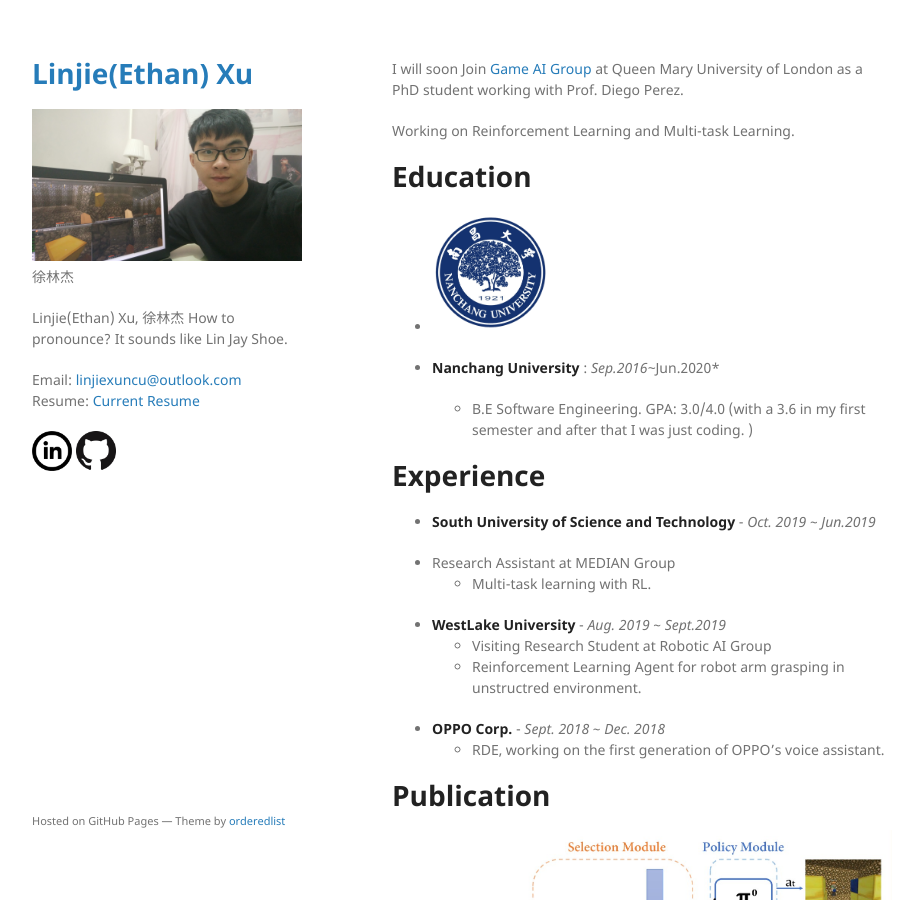
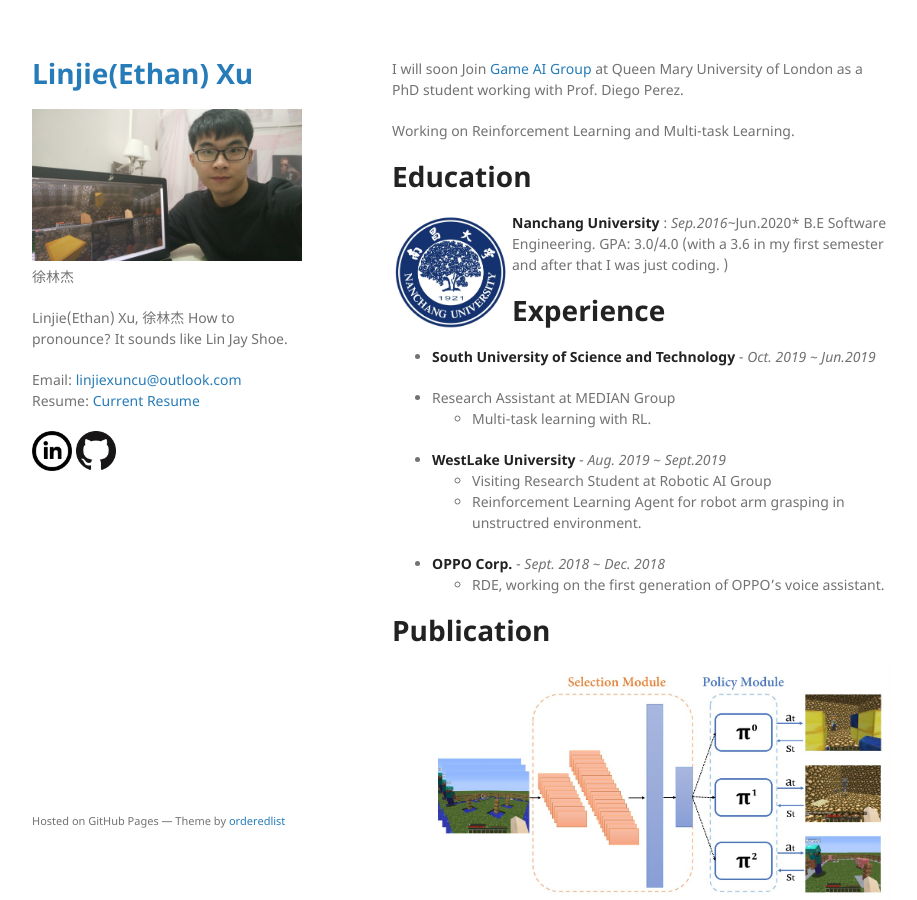
Before and after one commit to egg-west/egg-west.github.io, a Jekyll site: the page built from index.md, in a window 1280 px wide and 900 px high. Shown: the whole window, without its empty margins (178-1095 px from the left). Built offline with Jekyll 4.4.1, drawn with Linux system fonts in a browser that asks for light colours; our own code applies the rules of GitHub Pages for plain Markdown files.

Commit message:
tune algnment

```diff
--- a/index.md
+++ b/index.md
@@ -5,10 +5,8 @@ Working on Reinforcement Learning and Multi-task Learning.
 
 
 # Education
-* <img src="./assets/img/ncu_logo.png" alt="uni_logo" width="120" height="120" align="bottom" />
-
-* **Nanchang University** : *Sep.2016~*Jun.2020*
-    * B.E Software Engineering.  GPA: 3.0/4.0 (with a 3.6 in my first semester and after that I was just coding. )
+<img src="./assets/img/ncu_logo.png" alt="uni_logo" width="120" height="120" align="left" /> **Nanchang University** : *Sep.2016~*Jun.2020*
+B.E Software Engineering.  GPA: 3.0/4.0 (with a 3.6 in my first semester and after that I was just coding. )
 
 # Experience
 * **South University of Science and Technology** - *Oct. 2019* ~ *Jun.2019*
```
